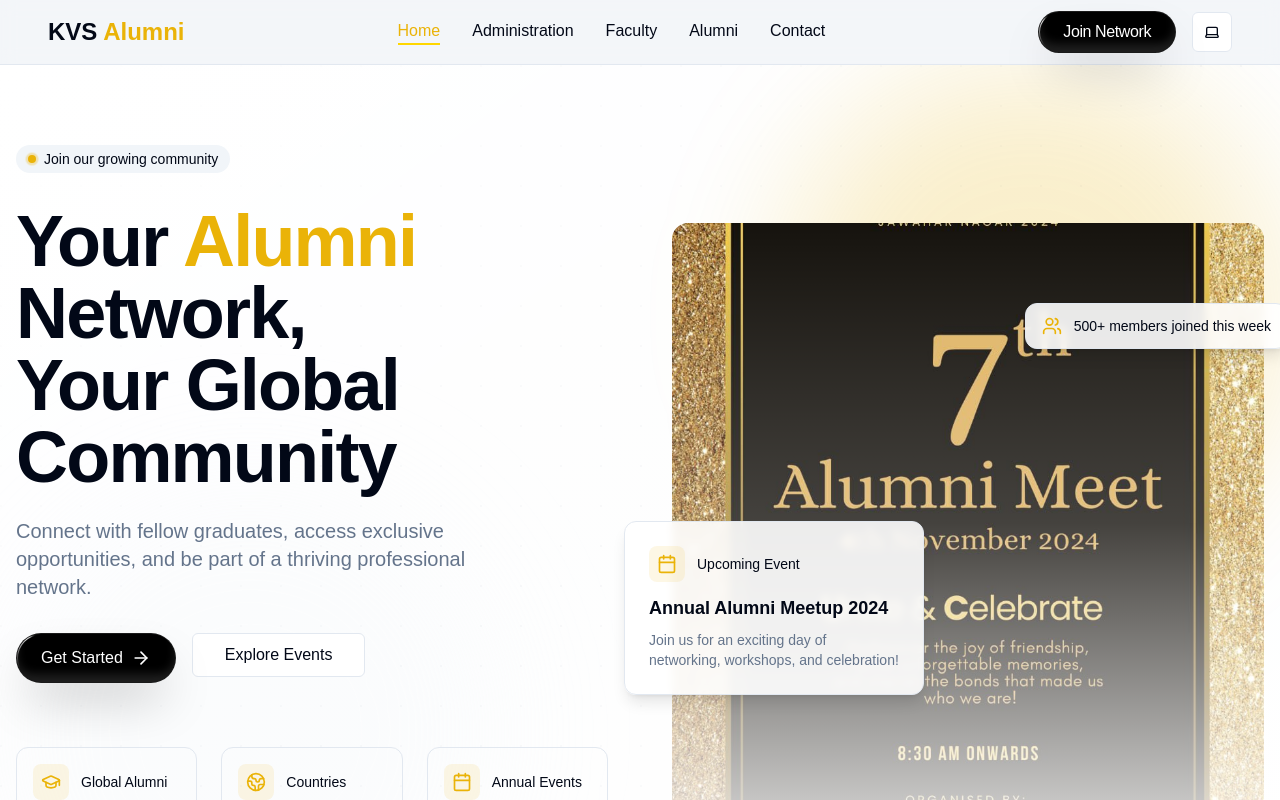
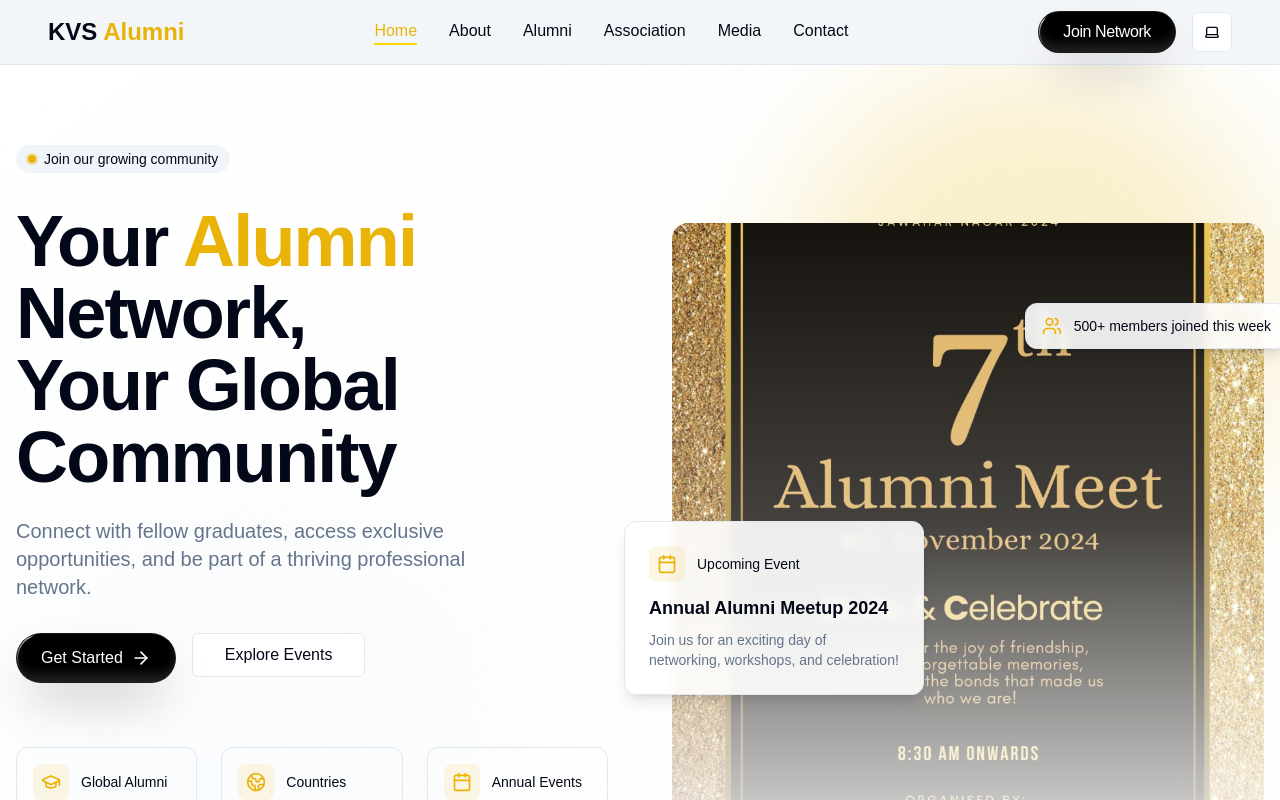
Before and after one commit to sudsarkar13/alumni-website, a Next.js app: page / in a window 1280 px wide. Shown: the top 800 px of the page. Built offline with nearby package versions, Linux system fonts and the light colour scheme.

Commit message:
feat ✨: Upgrade navigation menu with new links for organization information
- Upgrades the navigation menu by replacing existing items with links and adding new links for Organization Information pages.

```diff
--- a/components/navigation/Nav.tsx
+++ b/components/navigation/Nav.tsx
@@ -10,16 +10,20 @@ export const links = [
 		path: "/",
 	},
 	{
-		name: "Administration",
-		path: "/administration",
-	},
-	{
-		name: "Faculty",
-		path: "/faculty",
+		name: "About",
+		path: "/about",
 	},
 	{
 		name: "Alumni",
 		path: "/alumni",
+	},
+	{
+		name: "Association",
+		path: "/association",
+	},
+	{
+		name: "Media",
+		path: "/media",
 	},
 	{
 		name: "Contact",
```
